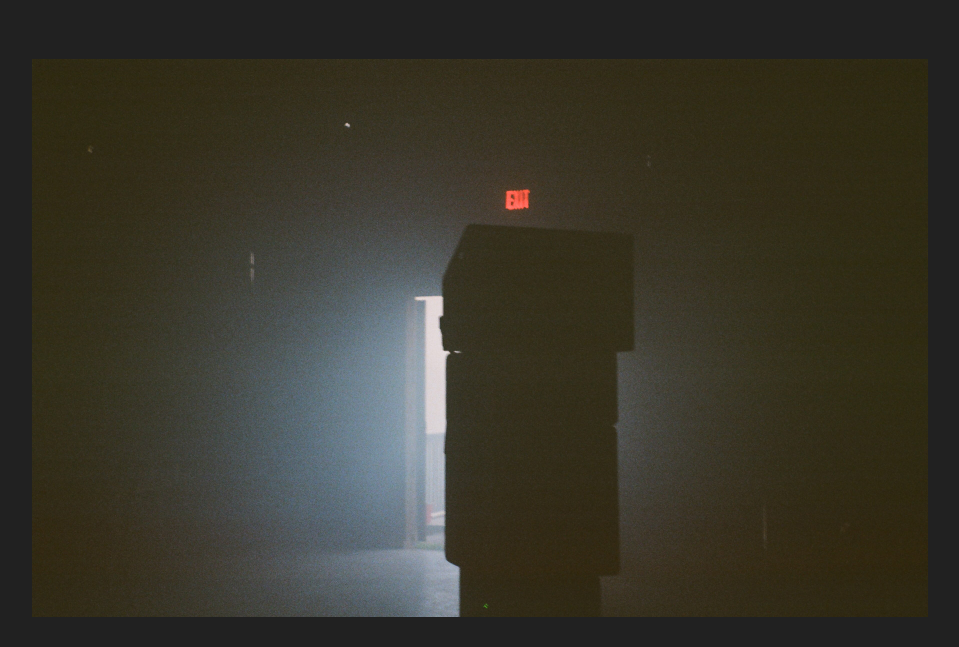
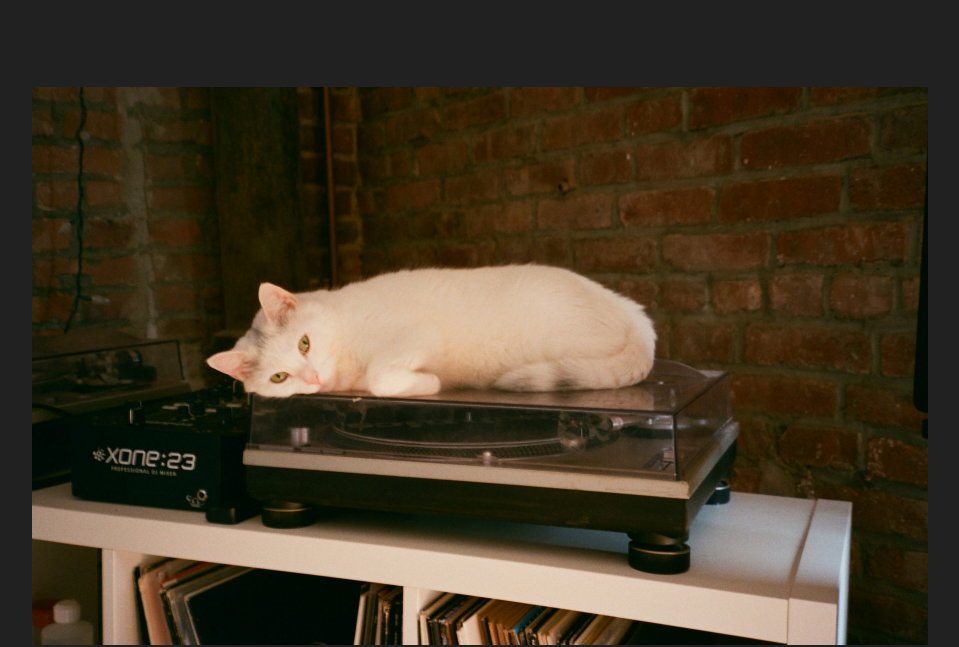
Before and after one commit to daltn/dalton-saffe, a Gatsby site: page /photos in a window 1280 px wide. Shown: the part 166-813 px from the top of the page, without its empty margins (96-1055 px from the left). Built offline with nearby package versions, Linux system fonts and the light colour scheme; Gatsby itself is replaced by a stand-in of ours.

Commit message:
add photoDir graphql allFile query

```diff
--- /dev/null
+++ b/src/components/PhotoFeed.js
@@ -0,0 +1,39 @@
+import React from "react"
+import { useStaticQuery, graphql } from "gatsby"
+import Img from "gatsby-image"
+
+const PhotoFeed = () => {
+  const data = useStaticQuery(graphql`
+    query PhotoDir {
+      allFile(filter: { extension: { regex: "/(jpg)/" } }) {
+        edges {
+          node {
+            id
+            name
+            childImageSharp {
+              fluid(maxWidth: 1400) {
+                ...GatsbyImageSharpFluid
+              }
+            }
+          }
+        }
+      }
+    }
+  `)
+  const images = data.allFile.edges
+  console.log(images)
+  return (
+    <>
+      {images.map(image => (
+        <Img
+          key={image.node.childImageSharp.fluid.src}
+          fluid={image.node.childImageSharp.fluid}
+          style={{ margin: "3rem 0" }}
+          alt="dalton saffe photo"
+        />
+      ))}
+    </>
+  )
+}
+
+export default PhotoFeed
--- a/src/components/image.js
+++ b/src/components/image.js
@@ -16,7 +16,7 @@ import Img from "gatsby-image"
 const Image = () => {
   const data = useStaticQuery(graphql`
     query {
-      placeholderImage: file(relativePath: { eq: "77960025.jpg" }) {
+      placeholderImage: file(relativePath: { eq: "nowa.jpg" }) {
         childImageSharp {
           fluid(maxWidth: 1000) {
             ...GatsbyImageSharpFluid
--- a/src/pages/index.js
+++ b/src/pages/index.js
@@ -1,8 +1,6 @@
 import React from "react"
 import { Link } from "gatsby"
-
 import Layout from "../components/layout"
-import Image from "../components/image"
 import SEO from "../components/seo"
 
 const IndexPage = () => (
--- a/src/pages/photos.js
+++ b/src/pages/photos.js
@@ -1,19 +1,18 @@
 import React from "react"
-import { Link } from "gatsby"
 import Layout from "../components/layout"
 import SEO from "../components/seo"
-import Image from "../components/image"
-import img from "../images/86870013.jpg"
+import PhotoFeed from "../components/PhotoFeed"
 
-const PhotosPage = () => (
+const PhotosPage = () => {
+  return (
     <Layout>
       <SEO title="photos" />
       <h1>photos</h1>
       <p></p>
-    <Image />
-    <img src={img} />
-    <p>lots more soon :)</p>
+      <PhotoFeed />
+      <p>lots more soon</p>
     </Layout>
   )
+}
 
 export default PhotosPage
```
Also changed, not shown: src/images/77960025.jpg (deleted), src/images/gatsby-astronaut.png (deleted), 3 other files. Lines whose indentation alone changed are shown as unchanged.
